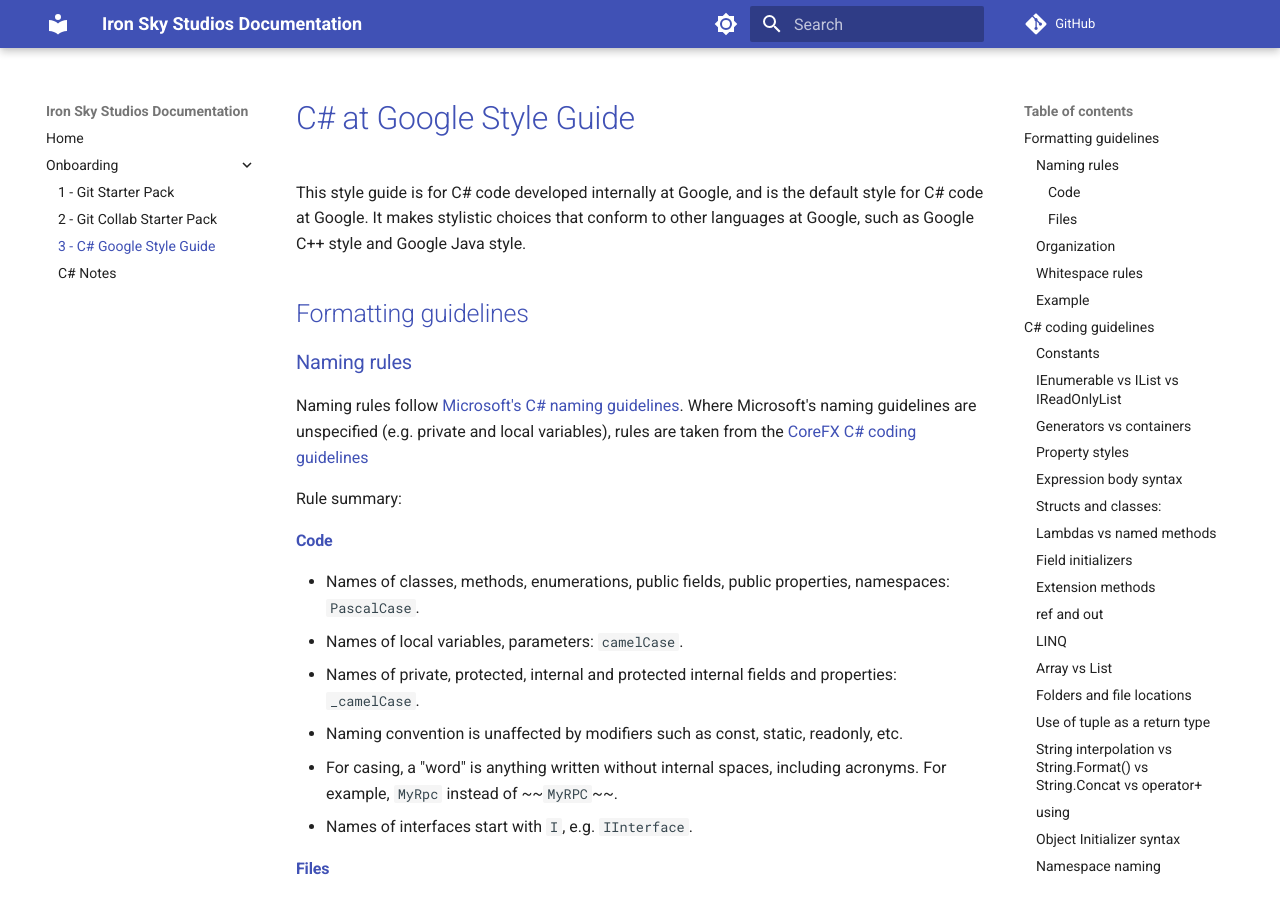
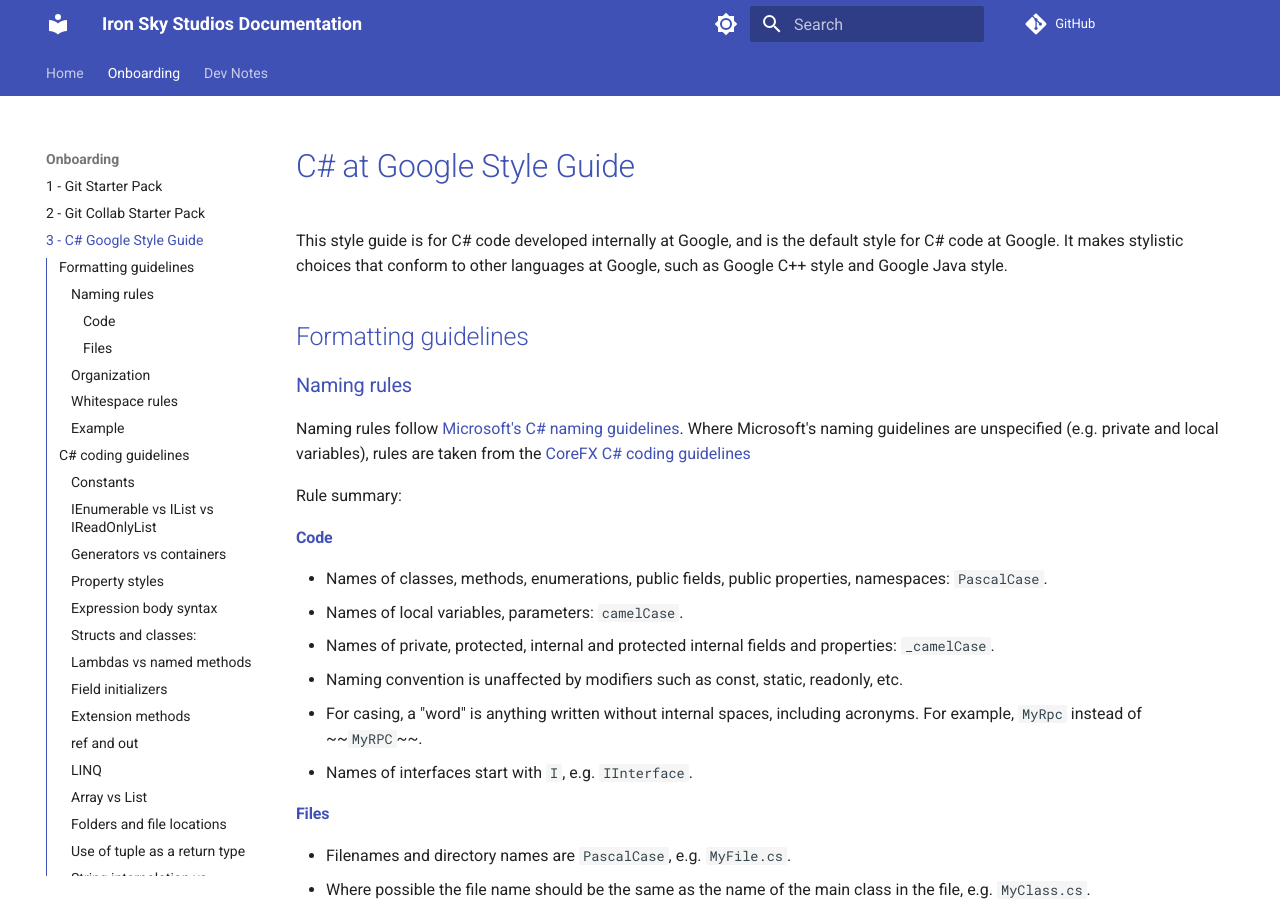
Before and after one commit to Iron-Sky-Studios/docs, an MkDocs documentation site: the page built from docs/onboarding/3-csharp-google-styleguide.md, in a window 1280 px wide and 900 px high. Built offline with MkDocs 1.6.1 and Material for MkDocs 9.7.7, drawn with Linux system fonts in a browser that asks for light colours; some of the changed text lies outside the part shown.

Commit message:
feat: add dev notes

```diff
--- a/mkdocs.yaml
+++ b/mkdocs.yaml
@@ -5,7 +5,6 @@
 repo_url: https://github.com/Iron-Sky-Studios/
 
 extra:
-  generator: false
   social:
     - icon: fontawesome/brands/discord
       link: https://discord.gg/yGuQqQFx
@@ -24,6 +23,12 @@
     - content.code.copy
     - content.code.select
     - navigation.footer
+    - navigation.sections
+    - navigation.tabs
+    - navigation.top
+    - navigation.tracking
+    - toc.follow
+    - toc.integrate
   palette:
     - media: "(prefers-color-scheme: light)"
       scheme: default
@@ -54,4 +59,5 @@
       - "1 - Git Starter Pack": "onboarding/1-git-starter-pack.md"
       - "2 - Git Collab Starter Pack": "onboarding/2-git-collab-starter-pack.md"
       - "3 - C# Google Style Guide": "onboarding/3-csharp-google-styleguide.md"
-      - "C# Notes": "onboarding/csharp-notes.md"
+  - Dev Notes:
+      - "C# Notes": "notes/csharp.md"
```
Also changed, not shown: docs/notes/csharp.md (renamed from docs/onboarding/csharp-notes.md).
